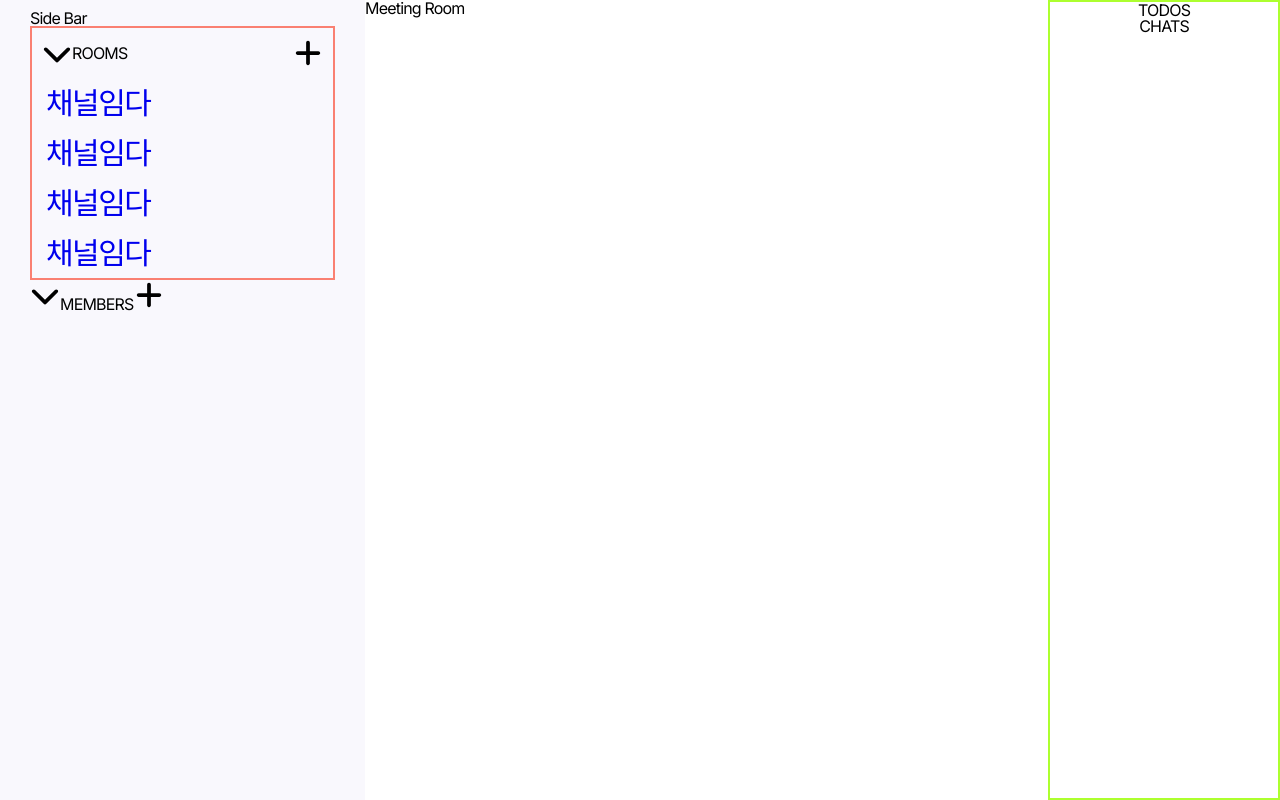
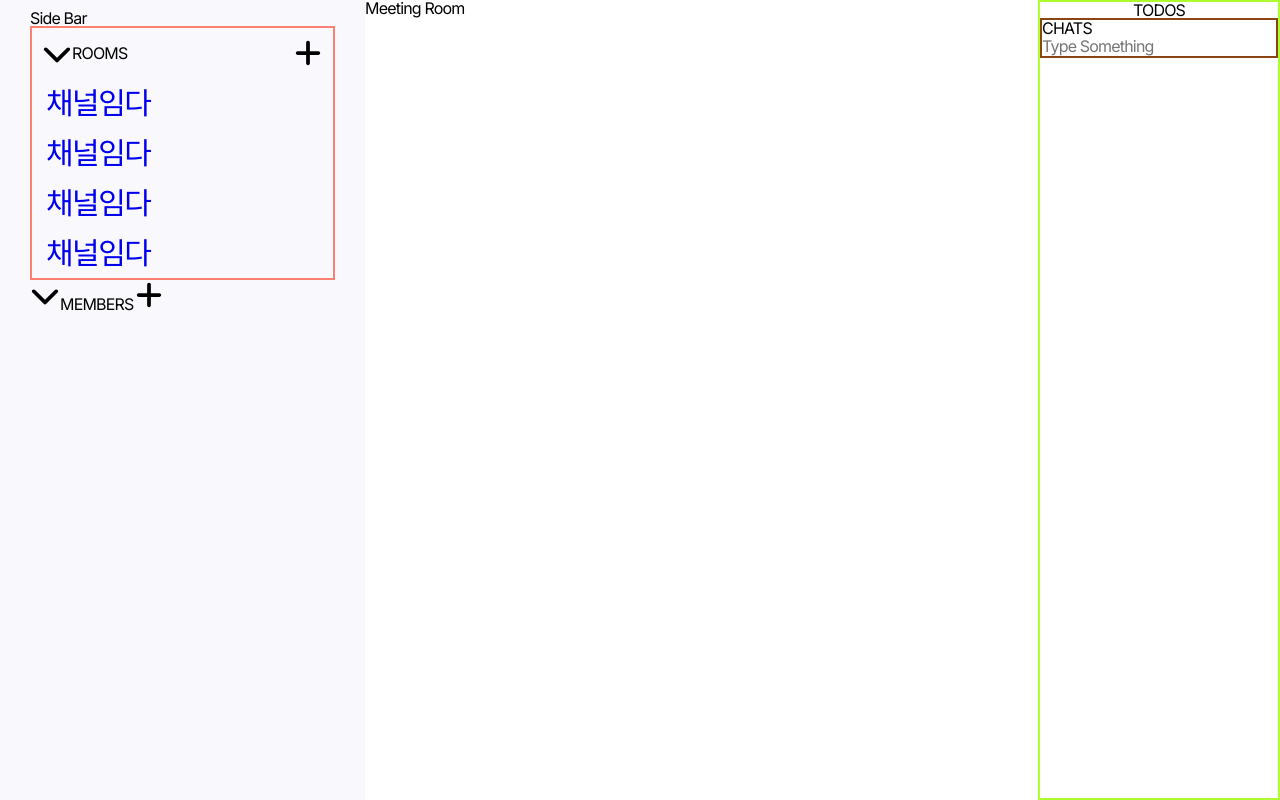
Before and after one commit to bu-geon/meeting-room, a React (Create React App) app: page /meeting in a window 1280 px wide. Built offline with nearby package versions, Linux system fonts and the light colour scheme; a web font is replaced by a local one.

Commit message:
CHORE: Set Firebase

```diff
--- a/package.json
+++ b/package.json
@@ -33,6 +33,7 @@
 		"@testing-library/react": "^13.0.0",
 		"@testing-library/user-event": "^13.2.1",
 		"classnames": "^2.3.1",
+		"firebase": "^9.8.2",
 		"react": "^18.1.0",
 		"react-dom": "^18.1.0",
 		"react-router-dom": "^6.3.0",
--- /dev/null
+++ b/src/routes/Meeting/Chats/chats.module.scss
@@ -0,0 +1,3 @@
+.chats {
+  border: 2px solid saddlebrown;
+}
--- a/src/routes/Meeting/Chats/index.tsx
+++ b/src/routes/Meeting/Chats/index.tsx
@@ -1,5 +1,12 @@
+import styles from './chats.module.scss'
+
 const Chats = () => {
-  return <div className=''>CHATS</div>
+  return (
+    <div className={styles.chats}>
+      CHATS
+      <input type='text' placeholder='Type Something' />
+    </div>
+  )
 }
 
 export default Chats
```
Also changed, not shown: src/services/firebase.ts (added, +15 -0 lines), 1 other file (tests, documents, lock files or other folders).
